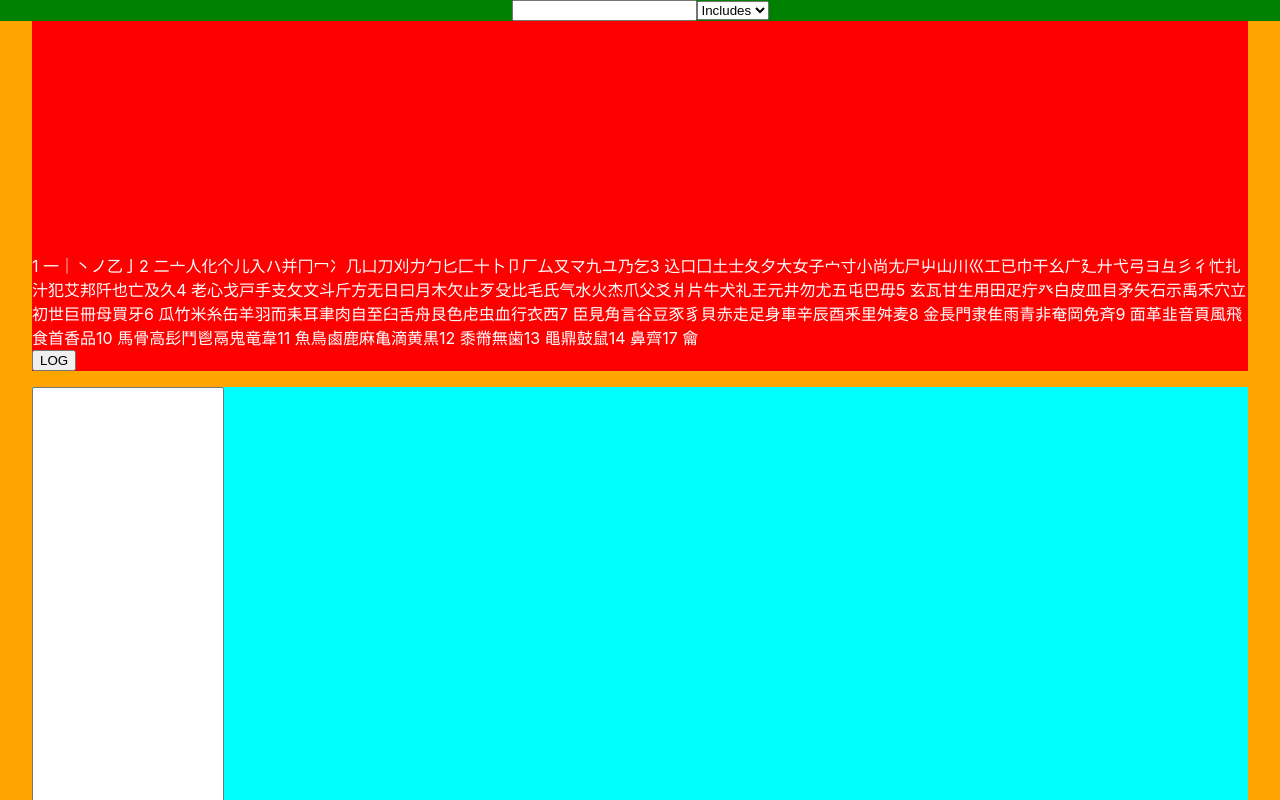
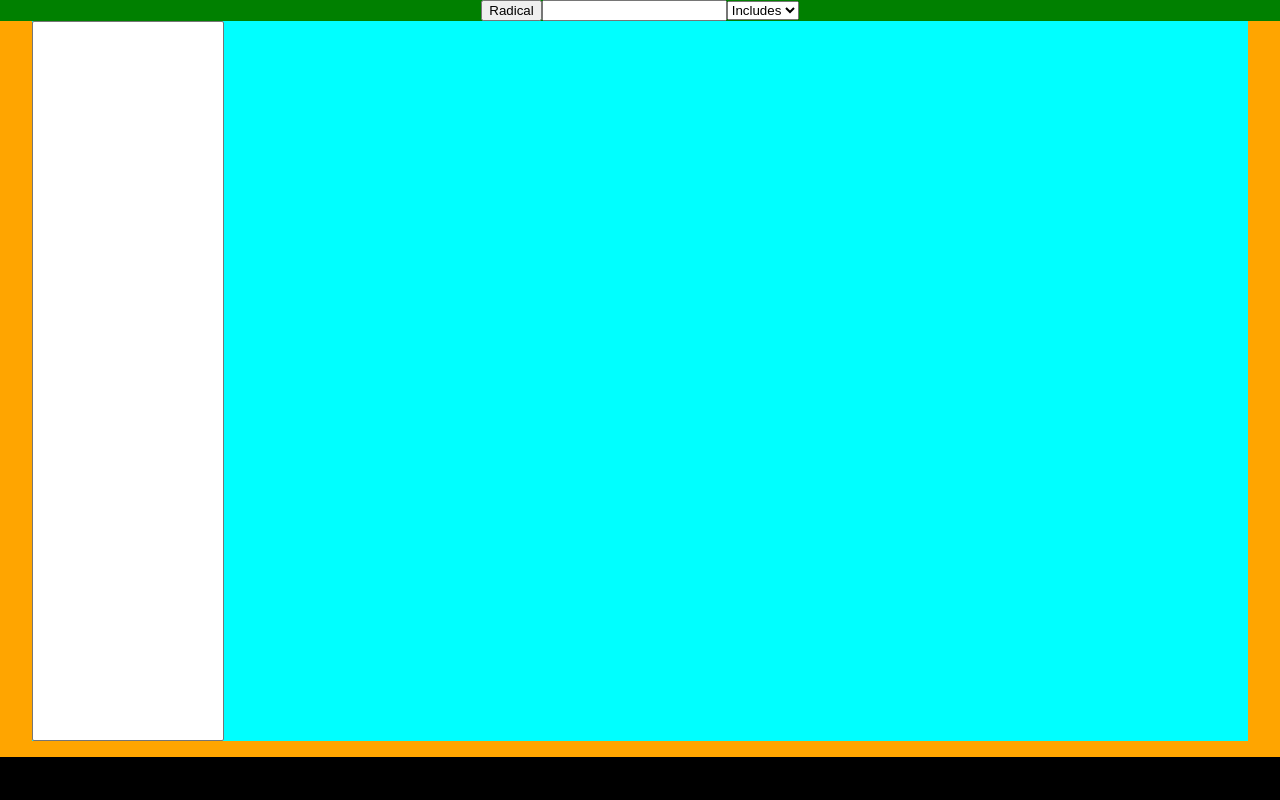
Before and after one commit to tahmdev/insta-jisho, a React (Create React App) app: page / in a window 1280 px wide. Shown: the top 800 px of the page. Built offline with nearby package versions, Linux system fonts and the light colour scheme.

Commit message:
Seperated navbar into own component

```diff
--- a/src/App.css
+++ b/src/App.css
@@ -29,6 +29,7 @@ main{
 }
 .flex{
   display: flex;
+  transition: all, 200ms, ease-in-out;
   background-color: aqua;
 }
 
@@ -49,6 +50,7 @@ main{
 }
 nav {
   background-color: green;
+  z-index: 20;
 }
 
 
@@ -63,3 +65,17 @@ nav {
   overflow: auto;
   margin-bottom: 2rem;
 }
+#radical-lookup-wrapper{
+  transition: all 200ms ease-in-out;
+  animation-name: slide-in-top;
+  animation-duration: 200ms;
+  animation-timing-function: ease-in-out;
+}
+@keyframes slide-in-top{
+  from{
+    transform: translateY(-100%);
+  }
+  to{
+    transform: translateY(0);
+  }
+}
--- a/src/App.js
+++ b/src/App.js
@@ -4,6 +4,7 @@ import { useEffect, useRef, useState } from 'react';
 import ResultSelect from './components/result-select';
 import DefinitionDisplay from './components/definition-display';
 import RadicalLookup from './components/radical-lookup';
+import Navbar from './components/navbar';
 // Add Handwriting input
 // Add radical input
 // Add kb controls
@@ -14,6 +15,7 @@ function App() {
   let [examples, setExamples] = useState()
   let [type, setType] = useState("Includes")
   let [selected, setSelected] = useState()
+  let [showRadicalInput, setShowRadicalInput] = useState(false)
   let timeoutID = useRef()
   // fetch data on search update
   useEffect(() => {
@@ -37,19 +39,18 @@ function App() {
 
   return (
     <div className="App">
-      <nav className='flex-center'>
-        <input onChange={e => setQuery(e.target.value)} value={query} />
-        <select onChange={e => setType(e.target.value)}>
-          <option>Includes</option>
-          <option>Exact</option>
-          <option>Prefix</option>
-          <option>Suffix</option>
-        </select>
-      </nav>
 
-      <div className='container radical-lookup-wrapper'>
+      <Navbar
+        setQuery={setQuery}
+        query={query}
+        setType={setType}
+        setShowRadicalInput={setShowRadicalInput}
+        showRadicalInput={showRadicalInput}
+      />
+
+     {showRadicalInput && <div id="radical-lookup-wrapper" className='container' onTransitionEnd={() => setShowRadicalInput(false)} >
         <RadicalLookup setQuery={setQuery} />
-      </div>
+      </div>}
 
       <main>
         <div className='container flex'>
--- /dev/null
+++ b/src/components/navbar.js
@@ -0,0 +1,25 @@
+const Navbar = ({setQuery, query ,setType, setShowRadicalInput, showRadicalInput}) => {
+
+  const handleRadical = () => {
+    if (showRadicalInput) {
+      //handles unmount via onTransitionEnd
+      document.getElementById("radical-lookup-wrapper").style.transform = "translateY(-100%)"
+    }else{
+      return setShowRadicalInput(true)
+    }
+  }
+
+  return(
+    <nav className='flex-center'>
+      <button onClick={handleRadical} > Radical </button>
+      <input onChange={e => setQuery(e.target.value)} value={query} />
+      <select onChange={e => setType(e.target.value)}>
+        <option>Includes</option>
+        <option>Exact</option>
+        <option>Prefix</option>
+        <option>Suffix</option>
+      </select>
+    </nav>
+  )
+}
+export default Navbar
--- a/src/components/radical-lookup.js
+++ b/src/components/radical-lookup.js
@@ -5,7 +5,7 @@ const RadicalLookup = ({setQuery}) => {
   let [selected, setSelected] = useState([])
 
   useEffect(() => {
-    console.log(selected)
+    // Calculate Possible options
   }, [selected])
 
   const handleUpdateSelected = (e, value) => {
@@ -21,7 +21,6 @@ const RadicalLookup = ({setQuery}) => {
 
   //takes an array of arrays and returns one array containing all mutual children
   const mutualChildren = (initArray) => {
-    console.log(initArray)
     if (initArray.length > 1){
       const getAmount = (array, entry) => {
         return array.filter(item => item === entry).length
@@ -43,10 +42,9 @@ const RadicalLookup = ({setQuery}) => {
   }
 
   return(
-    <div>
+    <div onTransitionEnd={() => console.log("a")} >
       <div className="radical-select">
         {mutualChildren(selected).map(item => {
-          console.log(item)
           return(
             <button onClick={() => setQuery(prev => prev + item)} > {item} </button>
           )
```
